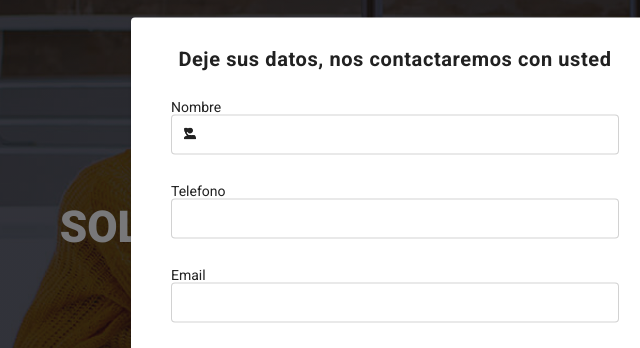
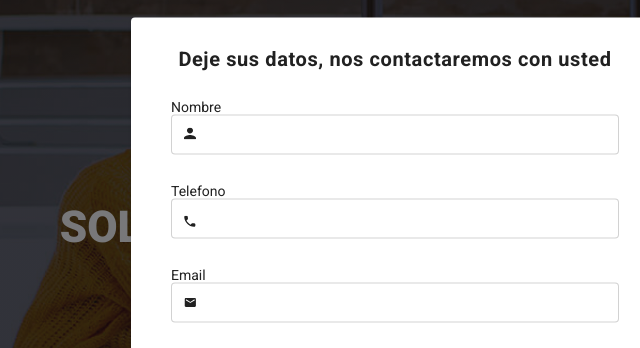
Before and after one commit to Yulier-Carvajal/goit-markup-hw-06, a plain HTML site: page index.html in a window 1280 px wide. Both pictures are taken after a click on the button "Solicite nuestro servicio". Shown: the part 92-440 px from the top of the page, 245-885 px from the left. Drawn offline with nearby package versions, Linux system fonts and the light colour scheme.

Commit message:
actualizacion t6

```diff
--- a/CSS/styles.css
+++ b/CSS/styles.css
@@ -768,7 +768,7 @@ label {
   height: 12px;
   width: 12px;
   left: 10%;
-  top: 19%;
+  top: 34%;
   border-radius: 0px;
 }
 .icon-modalemail {
@@ -777,6 +777,6 @@ label {
   height: 12px;
   width: 12px;
   left: 10%;
-  top: 19%;
+  top: 48%;
   border-radius: 0px;
 }
--- a/index.html
+++ b/index.html
@@ -85,7 +85,7 @@
               Email
               <input class="form-modal" type="email" name="Email" />
               <svg class="icon-modalemail">
-                <use href="./images/icons.svg#icon-Vector-1"></use>
+                <use href="./images/icons.svg#icon-Vector-2"></use>
               </svg>
             </label>
             <label>
```
